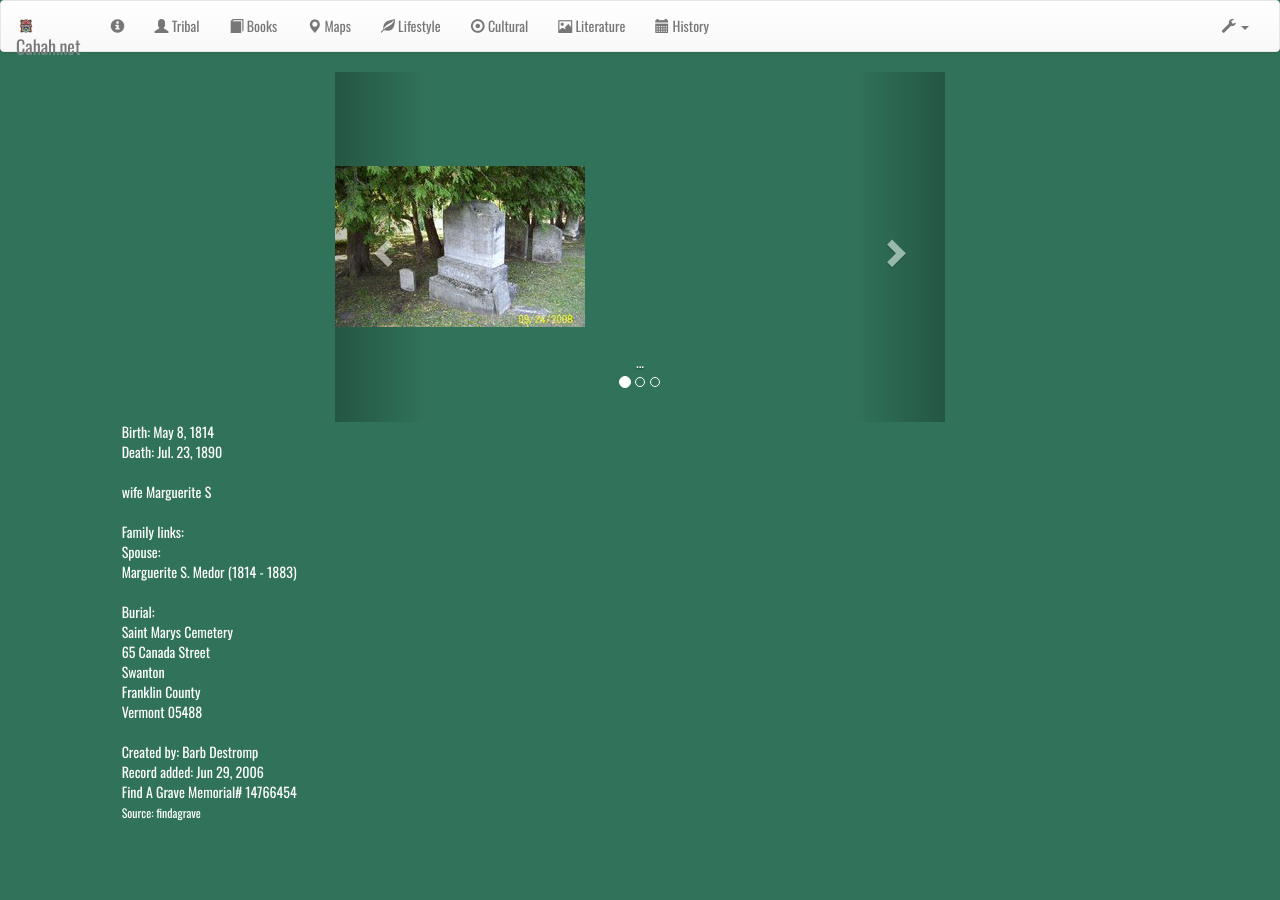
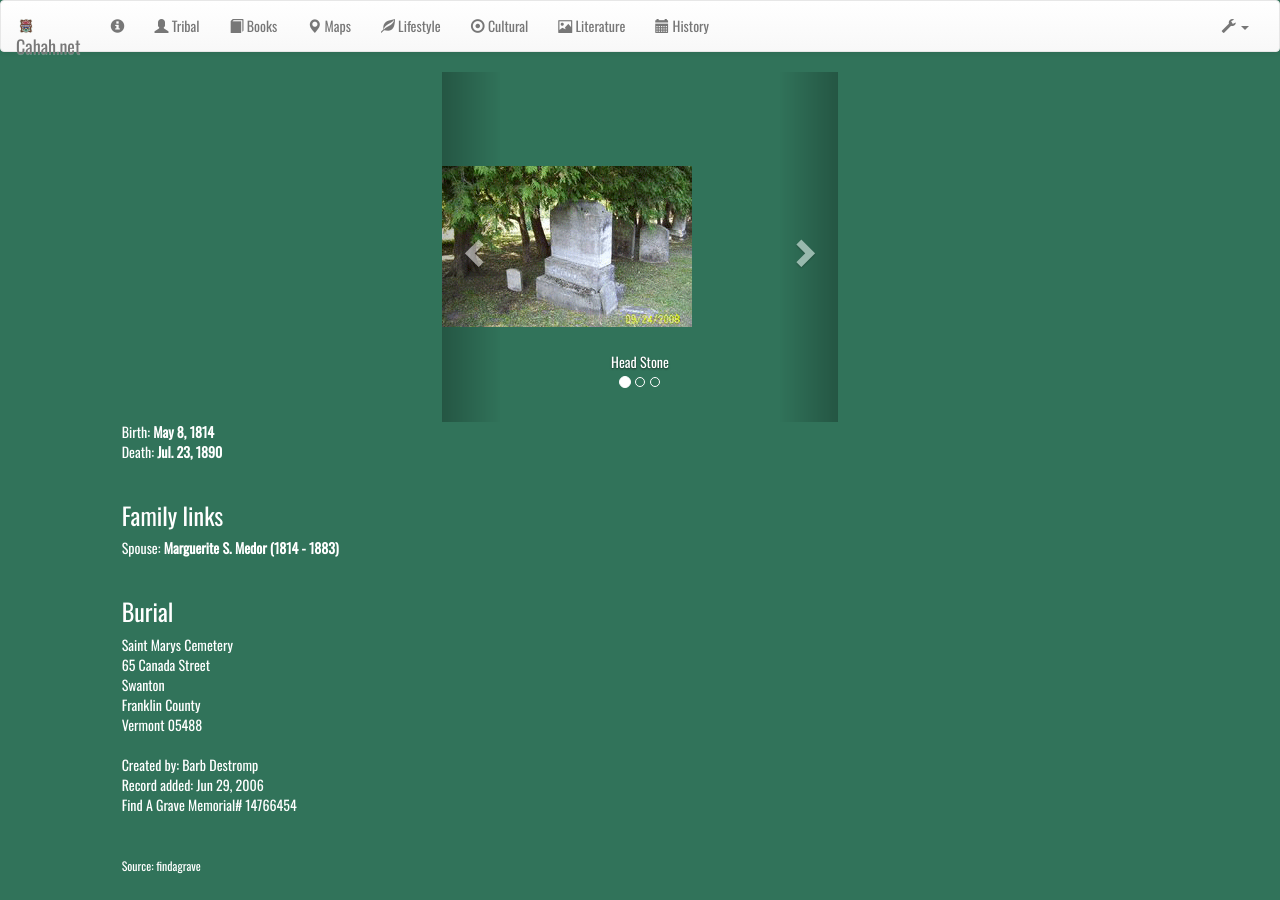
Before and after one commit to tlezotte/cahah, a Jekyll site: the page built from cemetery.html, in a window 1280 px wide. Built offline with Jekyll 4.4.1, drawn with Linux system fonts in a browser that asks for light colours; nearby versions of some CDN libraries.

Commit message:
more clean up

```diff
--- a/cemetery.html
+++ b/cemetery.html
@@ -4,9 +4,9 @@ layout: default
 
 <div class="container-fluid">
 	<div class="row" style="color:#ffffff;">
-	  <div class="col-md-3"> </div>
+	  <div class="col-md-4"> </div>
 
-	  <div class="col-md-6">
+	  <div class="col-md-4">
 		<div id="carousel-example-generic" class="carousel slide" data-ride="carousel">
 		  <!-- Indicators -->
 		  <ol class="carousel-indicators">
@@ -20,19 +20,19 @@ layout: default
 		    <div class="item active">
 		      <img src="img/14766454_122227442765.png">
 		      <div class="carousel-caption">
-		        ...
+		        Head Stone
 		      </div>
 		    </div>
 		    <div class="item">
 		      <img src="img/14766454_115157703629.png">
 		      <div class="carousel-caption">
-		        ...
+		        Head Stone (close up)
 		      </div>
 		    </div>
 		    <div class="item">
 		      <img src="img/CEM2180503_1396607634.png">
 		      <div class="carousel-caption">
-		        ...
+		        St. Mary's Cemetery
 		      </div>
 		    </div>
 		  </div>
@@ -49,25 +49,21 @@ layout: default
 		</div>
 	  </div>
 
-	  <div class="col-md-3"> </div>
+	  <div class="col-md-4"> </div>
 	</div>
-
 
 
 	<div class="row" style="color:#ffffff;">
 	  <div class="col-md-1"> </div>
 
 	  <div class="col-md-7">
-		Birth: 	May 8, 1814<br>
-		Death: 	Jul. 23, 1890<br>
+		Birth: 	<strong>May 8, 1814</strong><br>
+		Death: 	<strong>Jul. 23, 1890</strong><br>
 		<br>
-		wife Marguerite S<br>
+		<h3>Family links</h3>
+		Spouse:	<strong>Marguerite S. Medor (1814 - 1883)</strong><br>
 		<br>
-		Family links: <br>
-		Spouse:<br>
-		Marguerite S. Medor (1814 - 1883)<br>
-		<br>
-		Burial:<br>
+		<h3>Burial</h3>
 		<a href="https://www.google.com/maps/place/65+Canada+St,+Swanton,+VT+05488/@44.921747,-73.118642,17z/data=!4m7!1m4!3m3!1s0x4cca1e6ed3ac5dc5:0xcb7f9dc6973007f8!2s65+Canada+St,+Swanton,+VT+05488!3b1!3m1!1s0x4cca1e6ed3ac5dc5:0xcb7f9dc6973007f8">Saint Marys Cemetery<br>
 		65 Canada Street<br>
 		Swanton<br>
@@ -81,8 +77,8 @@ layout: default
 
 	  <div class="col-md-4"> </div>
 	</div>
-
-
+	<br>
+	<br>
 	<div class="row" style="color:#ffffff;">
 	  <div class="col-md-1"> </div>
 	  <div class="col-md-7"><small>Source: <a href="http://www.findagrave.com/cgi-bin/fg.cgi?page=gr&GSln=medor&GSfn=peter&GSbyrel=in&GSdyrel=in&GSob=n&GRid=14766454&df=all&">findagrave</small></div>
```
